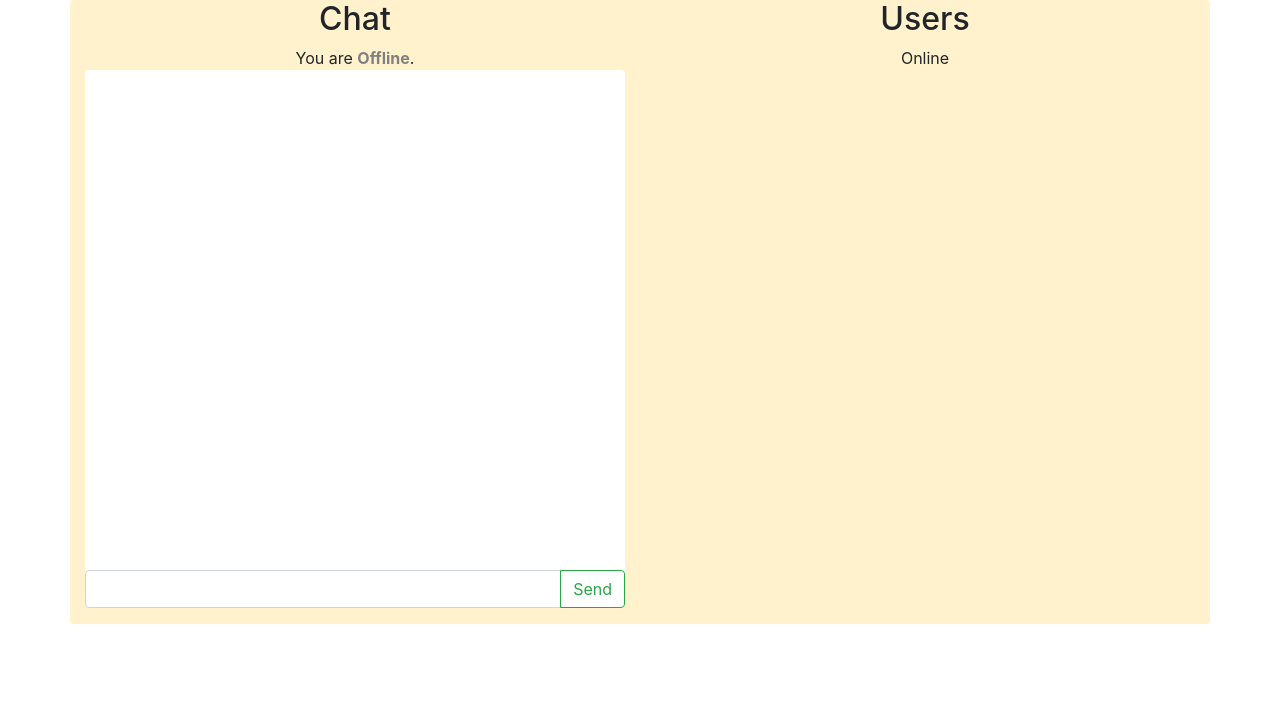
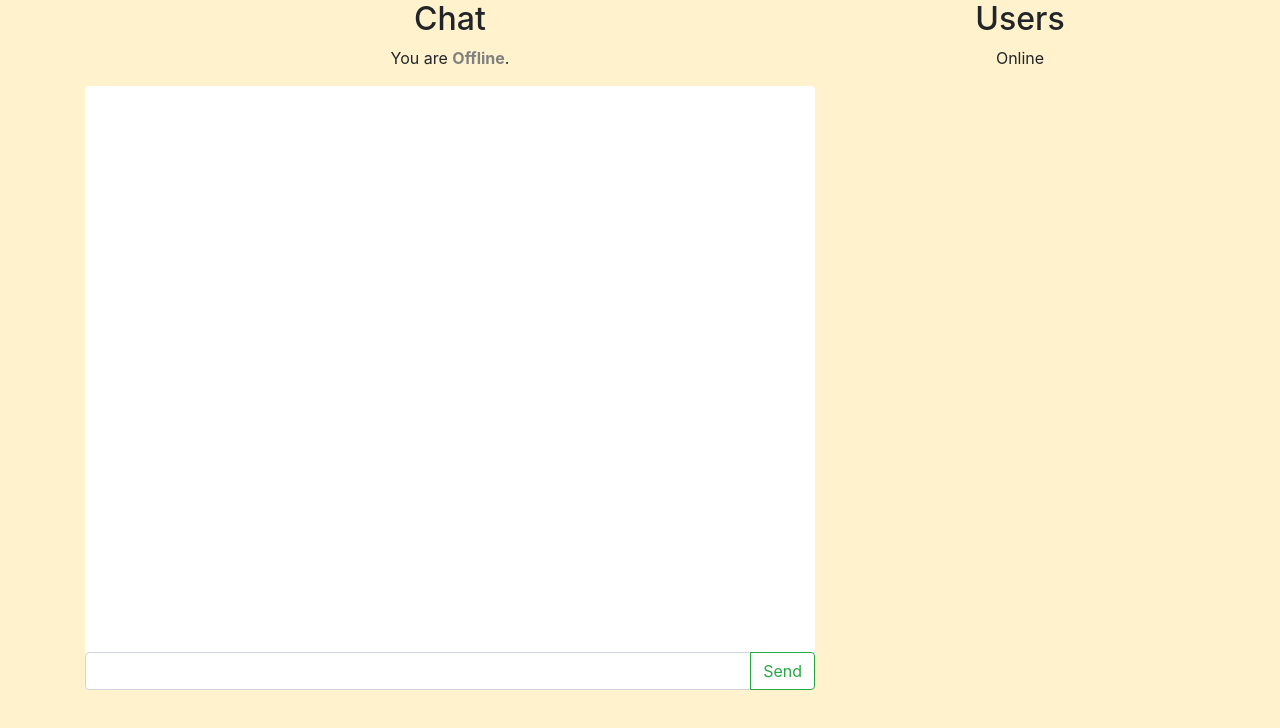
Before and after one commit to Brian-Pho/SENG513_Chat-App, a React (Create React App) app in the folder client/: page / in a window 1280 px wide. Shown: the top 728 px of the page. Built offline with nearby package versions, Linux system fonts and the light colour scheme; no server answers.

Commit message:
Fix desktop view and CSS

```diff
--- a/client/src/components/App/App.css
+++ b/client/src/components/App/App.css
@@ -4,9 +4,6 @@
  * Tutorial section: B03
  */
 .App {
-  text-align: center;
-}
-
-.col {
+  height: 100vh;
   background-color: #fff2cc;
 }
--- a/client/src/components/App/App.jsx
+++ b/client/src/components/App/App.jsx
@@ -31,14 +31,14 @@ class App extends React.Component {
 
     render() {
         return (
-            <div className="App">
-                <Container>
-                    <Row>
-                        <Col className="rounded-left">
+            <div className="App text-center">
+                <Container className="container-fluid h-100">
+                    <Row className="rounded-bottom h-100">
+                        <Col md={8} className="h-100">
                             <h2>Chat</h2>
                             <Chat socket={this.socket} user={this.state.user}/>
                         </Col>
-                        <Col className="rounded-right">
+                        <Col md={4} className="h-100">
                             <h2>Users</h2>
                             <Users socket={this.socket}/>
                         </Col>
--- a/client/src/components/Chat/Chat.css
+++ b/client/src/components/Chat/Chat.css
@@ -4,5 +4,5 @@
  * Tutorial section: B03
  */
 .Chat {
-  text-align: center;
+  height: calc(100% - 46px);
 }
--- a/client/src/components/Chat/Chat.jsx
+++ b/client/src/components/Chat/Chat.jsx
@@ -35,7 +35,7 @@ class Chat extends React.Component {
         };
 
         return (
-            <div className="Chat">
+            <div className="Chat text-center">
                 <p>You are <b style={userColor}>{this.state.user.name}</b>.</p>
                 <ChatHistory socket={this.props.socket} user={this.state.user}/>
                 <ChatInput socket={this.props.socket} user={this.state.user}/>
--- a/client/src/components/Chat/ChatHistory.css
+++ b/client/src/components/Chat/ChatHistory.css
@@ -4,14 +4,5 @@
  * Tutorial section: B03
  */
 .ChatHistory {
-  text-align: left;
   background-color: white;
-  height: 500px;
-  overflow: auto;
-  display: flex;
-  flex-direction: column-reverse;
 }
-
-p {
-  margin: 0;
-}
--- a/client/src/components/Chat/ChatHistory.jsx
+++ b/client/src/components/Chat/ChatHistory.jsx
@@ -67,13 +67,13 @@ class ChatHistory extends React.Component {
         }
 
         return (
-            <p key={index}>{userMsg}</p>
+            <p key={index} className="m-0">{userMsg}</p>
         );
     }
 
     render() {
         return (
-            <div className="ChatHistory p-3 rounded-top">
+            <div className="ChatHistory d-flex flex-column-reverse overflow-auto text-left p-3 h-75 rounded-top">
             {this.state.history.slice(0).reverse().map(
                 (msg, index) => this.formatUserMsg(msg, index)
             )}
--- a/client/src/components/Users/Users.css
+++ b/client/src/components/Users/Users.css
@@ -4,10 +4,5 @@
  * Tutorial section: B03
  */
 .Users {
-  text-align: center;
+  height: calc(100% - 46px);
 }
-
-.Online {
-  height: 500px;
-  overflow: auto;
-}
--- a/client/src/components/Users/Users.jsx
+++ b/client/src/components/Users/Users.jsx
@@ -38,9 +38,9 @@ class Users extends React.Component {
 
     render() {
         return (
-            <div className="Users">
+            <div className="Users text-center">
                 <p>Online</p>
-                <div className="Online rounded">
+                <div className="Online overflow-auto rounded h-75">
                     <ListGroup>
                         {this.state.onlineUsers.map(
                             (user, index) => this.formatUserItem(user, index)
```
